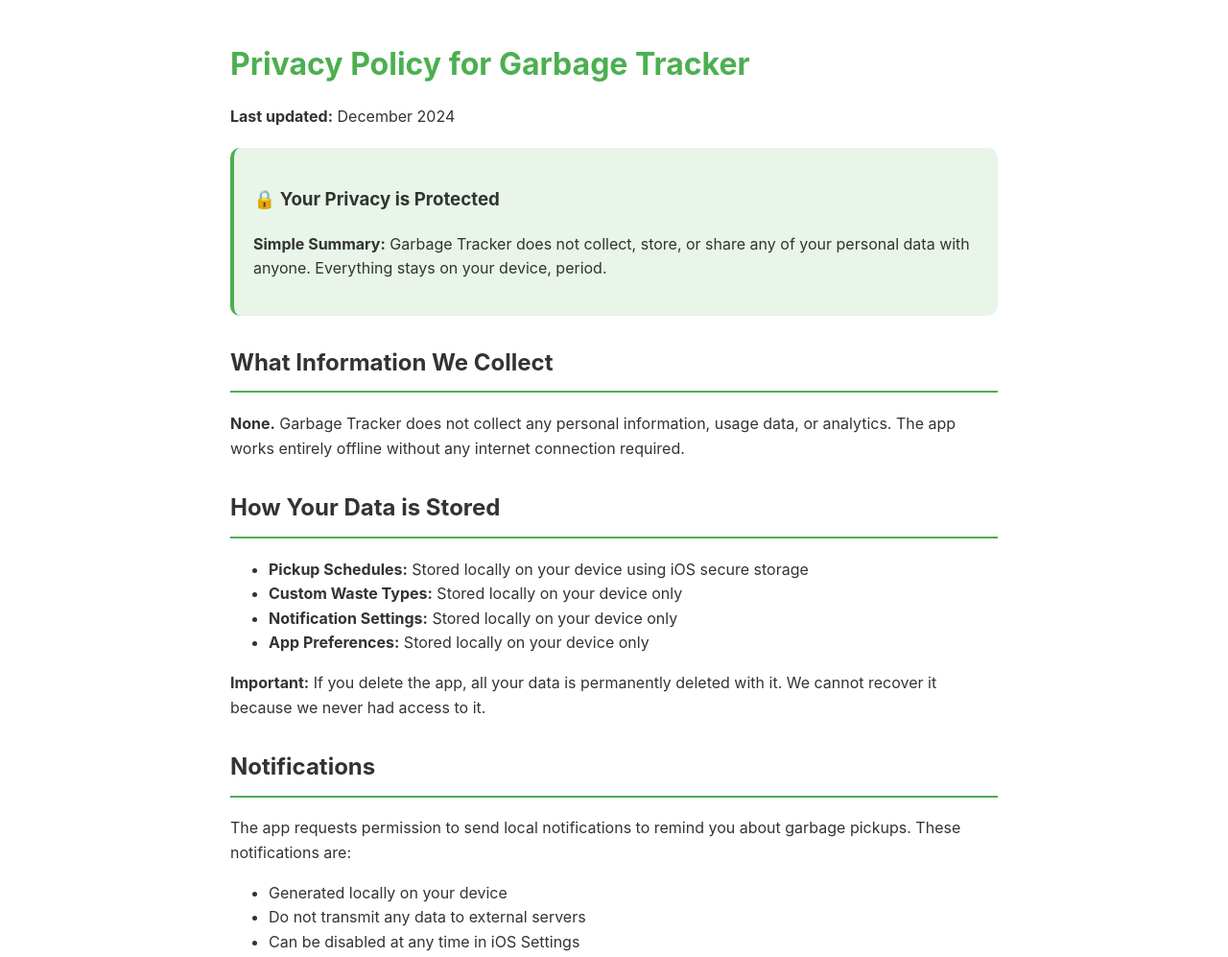
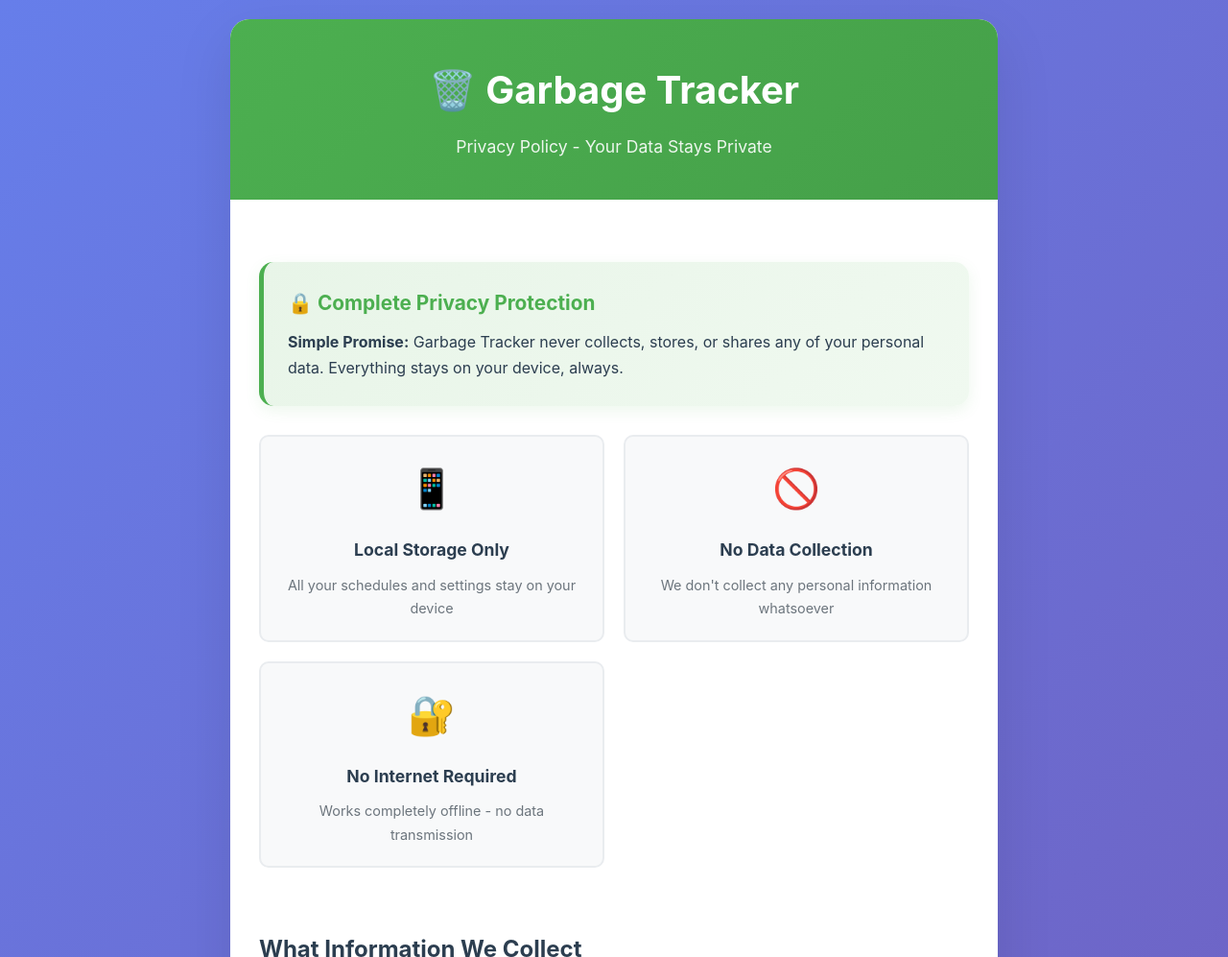
Before and after one commit to Hybridia/Garbage-Pickup-Calendar-Privacy-Policy, a plain HTML site: page index.html in a window 1280 px wide. Shown: the top 997 px of the page at 96% size. Drawn offline with Linux system fonts and the light colour scheme.

Commit message:
Update index.html

```diff
--- a/index.html
+++ b/index.html
@@ -5,88 +5,253 @@
     <meta name="viewport" content="width=device-width, initial-scale=1.0">
     <title>Garbage Tracker - Privacy Policy</title>
     <style>
+        * {
+            margin: 0;
+            padding: 0;
+            box-sizing: border-box;
+        }
+
         body {
-            font-family: -apple-system, BlinkMacSystemFont, 'Segoe UI', system-ui, sans-serif;
+            font-family: -apple-system, BlinkMacSystemFont, 'Segoe UI', Roboto, Helvetica, Arial, sans-serif;
+            line-height: 1.7;
+            color: #2c3e50;
+            background: linear-gradient(135deg, #667eea 0%, #764ba2 100%);
+            min-height: 100vh;
+            padding: 20px;
+        }
+
+        .container {
             max-width: 800px;
             margin: 0 auto;
-            padding: 20px;
-            line-height: 1.6;
-            color: #333;
+            background: white;
+            border-radius: 20px;
+            box-shadow: 0 20px 60px rgba(0,0,0,0.1);
+            overflow: hidden;
         }
-        h1 { color: #4CAF50; margin-bottom: 10px; }
-        h2 { color: #333; border-bottom: 2px solid #4CAF50; padding-bottom: 10px; margin-top: 30px; }
+
+        .header {
+            background: linear-gradient(135deg, #4CAF50 0%, #45a049 100%);
+            color: white;
+            padding: 40px 30px;
+            text-align: center;
+        }
+
+        .header h1 {
+            font-size: 2.5em;
+            margin-bottom: 10px;
+            font-weight: 700;
+        }
+
+        .header p {
+            font-size: 1.1em;
+            opacity: 0.9;
+        }
+
+        .content {
+            padding: 40px 30px;
+        }
+
         .highlight {
-            background-color: #e8f5e8;
+            background: linear-gradient(135deg, #e8f5e8 0%, #f0f9f0 100%);
+            padding: 25px;
+            border-radius: 15px;
+            margin: 25px 0;
+            border-left: 5px solid #4CAF50;
+            box-shadow: 0 5px 15px rgba(76, 175, 80, 0.1);
+        }
+
+        .highlight h3 {
+            color: #4CAF50;
+            margin-bottom: 10px;
+            font-size: 1.3em;
+        }
+
+        h2 {
+            color: #2c3e50;
+            font-size: 1.5em;
+            margin: 35px 0 15px 0;
+            padding-bottom: 10px;
+            border-bottom: 3px solid #4CAF50;
+            display: inline-block;
+        }
+
+        ul {
+            margin: 15px 0;
+            padding-left: 25px;
+        }
+
+        li {
+            margin: 8px 0;
+            color: #34495e;
+        }
+
+        .contact-box {
+            background: linear-gradient(135deg, #f8f9fa 0%, #e9ecef 100%);
+            padding: 30px;
+            border-radius: 15px;
+            margin: 30px 0;
+            text-align: center;
+            border: 2px solid #dee2e6;
+        }
+
+        .contact-box h2 {
+            border: none;
+            margin-bottom: 15px;
+        }
+
+        .privacy-features {
+            display: grid;
+            grid-template-columns: repeat(auto-fit, minmax(250px, 1fr));
+            gap: 20px;
+            margin: 30px 0;
+        }
+
+        .feature-card {
+            background: #f8f9fa;
             padding: 20px;
             border-radius: 10px;
-            margin: 20px 0;
-            border-left: 4px solid #4CAF50;
+            text-align: center;
+            border: 2px solid #e9ecef;
+            transition: transform 0.3s ease;
         }
-        .contact {
-            background-color: #f5f5f5;
-            padding: 15px;
-            border-radius: 8px;
-            margin-top: 30px;
+
+        .feature-card:hover {
+            transform: translateY(-5px);
+            box-shadow: 0 10px 25px rgba(0,0,0,0.1);
+        }
+
+        .feature-icon {
+            font-size: 2.5em;
+            margin-bottom: 15px;
+            display: block;
+        }
+
+        .feature-card h3 {
+            color: #2c3e50;
+            margin-bottom: 10px;
+            font-size: 1.1em;
+        }
+
+        .feature-card p {
+            color: #6c757d;
+            font-size: 0.9em;
+        }
+
+        strong {
+            color: #2c3e50;
+        }
+
+        @media (max-width: 600px) {
+            body {
+                padding: 10px;
+            }
+
+            .header {
+                padding: 30px 20px;
+            }
+
+            .header h1 {
+                font-size: 2em;
+            }
+
+            .content {
+                padding: 30px 20px;
+            }
+
+            .privacy-features {
+                grid-template-columns: 1fr;
+            }
         }
     </style>
 </head>
 <body>
-    <h1>Privacy Policy for Garbage Tracker</h1>
-    <p><strong>Last updated:</strong> December 2024</p>
+    <div class="container">
+        <div class="header">
+            <h1>🗑️ Garbage Tracker</h1>
+            <p>Privacy Policy - Your Data Stays Private</p>
+        </div>
 
+        <div class="content">
             <div class="highlight">
-        <h3>🔒 Your Privacy is Protected</h3>
-        <p><strong>Simple Summary:</strong> Garbage Tracker does not collect, store, or share any of your personal data with anyone. Everything stays on your device, period.</p>
+                <h3>🔒 Complete Privacy Protection</h3>
+                <p><strong>Simple Promise:</strong> Garbage Tracker never collects, stores, or shares any of your personal data. Everything stays on your device, always.</p>
+            </div>
+
+            <div class="privacy-features">
+                <div class="feature-card">
+                    <span class="feature-icon">📱</span>
+                    <h3>Local Storage Only</h3>
+                    <p>All your schedules and settings stay on your device</p>
+                </div>
+                <div class="feature-card">
+                    <span class="feature-icon">🚫</span>
+                    <h3>No Data Collection</h3>
+                    <p>We don't collect any personal information whatsoever</p>
+                </div>
+                <div class="feature-card">
+                    <span class="feature-icon">🔐</span>
+                    <h3>No Internet Required</h3>
+                    <p>Works completely offline - no data transmission</p>
+                </div>
             </div>
 
             <h2>What Information We Collect</h2>
-    <p><strong>None.</strong> Garbage Tracker does not collect any personal information, usage data, or analytics. The app works entirely offline without any internet connection required.</p>
+            <p><strong>None.</strong> Garbage Tracker does not collect any personal information, usage data, analytics, or any other data. The app works entirely offline without requiring an internet connection.</p>
 
             <h2>How Your Data is Stored</h2>
             <ul>
-        <li><strong>Pickup Schedules:</strong> Stored locally on your device using iOS secure storage</li>
+                <li><strong>Pickup Schedules:</strong> Stored locally using iOS secure storage</li>
                 <li><strong>Custom Waste Types:</strong> Stored locally on your device only</li>
                 <li><strong>Notification Settings:</strong> Stored locally on your device only</li>
                 <li><strong>App Preferences:</strong> Stored locally on your device only</li>
             </ul>
-    <p><strong>Important:</strong> If you delete the app, all your data is permanently deleted with it. We cannot recover it because we never had access to it.</p>
+            <p><strong>Important:</strong> If you delete the app, all data is permanently deleted. We cannot recover it because we never had access to it.</p>
 
             <h2>Notifications</h2>
-    <p>The app requests permission to send local notifications to remind you about garbage pickups. These notifications are:</p>
+            <p>The app requests permission to send local notifications for garbage pickup reminders. These notifications:</p>
             <ul>
-        <li>Generated locally on your device</li>
+                <li>Are generated locally on your device</li>
                 <li>Do not transmit any data to external servers</li>
-        <li>Can be disabled at any time in iOS Settings</li>
+                <li>Can be disabled anytime in iOS Settings</li>
+                <li>Contain only the pickup information you entered</li>
             </ul>
 
             <h2>Data Sharing</h2>
-    <p><strong>We don't share anything because we don't collect anything.</strong> Your garbage pickup schedule is completely private and stays only on your device.</p>
+            <div class="highlight">
+                <p><strong>We don't share anything because we don't collect anything.</strong> Your garbage pickup schedule is completely private and remains only on your device.</p>
+            </div>
 
             <h2>Third-Party Services</h2>
-    <p>Garbage Tracker does not use any third-party analytics, advertising, or tracking services. No data is transmitted to any external services.</p>
+            <p>Garbage Tracker does not use any third-party analytics, advertising, tracking, or data collection services. No data is transmitted to any external services or companies.</p>
 
             <h2>Children's Privacy</h2>
-    <p>Our app is completely safe for users of all ages as it does not collect any personal information whatsoever.</p>
+            <p>Our app is completely safe for users of all ages as it does not collect any personal information whatsoever. No special parental controls are needed.</p>
 
             <h2>Data Security</h2>
-    <p>Since all data remains on your device using iOS secure storage, your information is protected by your device's built-in security features including device passcode, Touch ID, or Face ID.</p>
+            <p>Since all data remains on your device using iOS secure storage mechanisms, your information is protected by your device's built-in security features including device passcode, Touch ID, or Face ID.</p>
 
             <h2>Your Rights</h2>
-    <p>Since we don't collect your data, there's nothing for us to delete, modify, or export. You have complete control over your data directly through the app.</p>
+            <p>Since we don't collect your data, there's nothing for us to delete, modify, or export. You have complete control over your data directly through the app interface.</p>
 
             <h2>Changes to This Policy</h2>
-    <p>If we make changes to this privacy policy, we will update the "Last updated" date above and notify users through app updates if necessary.</p>
+            <p>If we make changes to this privacy policy, we will update this page and notify users through app updates if necessary. The "Last updated" date will reflect any changes.</p>
 
-    <div class="contact">
-        <h2>Contact Us</h2>
-        <p>If you have any questions about this privacy policy or the app, please contact us at:</p>
+            <div class="contact-box">
+                <h2>📧 Contact Us</h2>
+                <p>If you have any questions about this privacy policy or the app:</p>
                 <p><strong>Email:</strong> [your-email@example.com]</p>
-        <p><strong>App:</strong> Garbage Tracker</p>
+                <p><strong>App:</strong> Garbage Tracker for iOS</p>
             </div>
 
             <div class="highlight">
-        <h3>🌱 Built with Privacy in Mind</h3>
-        <p>Garbage Tracker was designed from the ground up to respect your privacy. Your pickup schedule is personal information that should stay personal - and with our app, it does.</p>
+                <h3>🌱 Privacy by Design</h3>
+                <p>Garbage Tracker was built from the ground up with privacy as our top priority. Your pickup schedule is personal information that should stay personal - and with our app, it absolutely does.</p>
+            </div>
+
+            <p style="text-align: center; color: #6c757d; margin-top: 40px; font-size: 0.9em;">
+                <strong>Last updated:</strong> December 2024
+            </p>
+        </div>
     </div>
 </body>
 </html>
```
Lines whose indentation alone changed are shown as unchanged.
